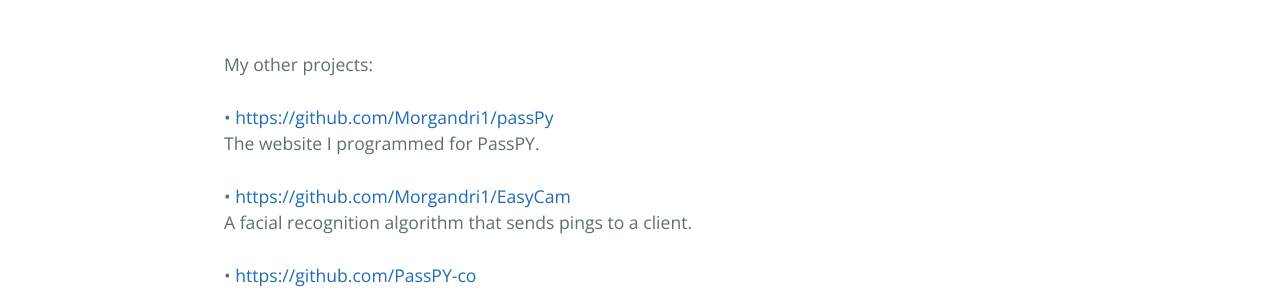
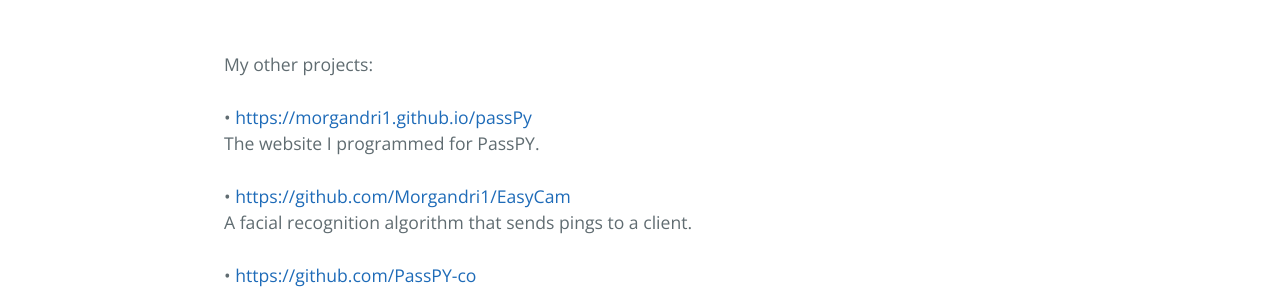
Before and after one commit to Morgandri1/portfolio, a Jekyll site: the page built from projects.md, in a window 1280 px wide. Shown: the part 449-741 px from the top of the page. Built offline with Jekyll 4.4.1, drawn with Linux system fonts in a browser that asks for light colours; some of the changed lines change nothing that is shown.

Commit message:
Update projects.md

```diff
--- a/projects.md
+++ b/projects.md
@@ -9,7 +9,7 @@
 <br>
 <br>My other projects:
 <br>
-<br>  • <a>https://github.com/Morgandri1/passPy</a>
+<br>  • <a>https://morgandri1.github.io/passPy</a>
 <br>The website I programmed for PassPY.
 <br>
 <br>  • <a>https://github.com/Morgandri1/EasyCam</a>
```
